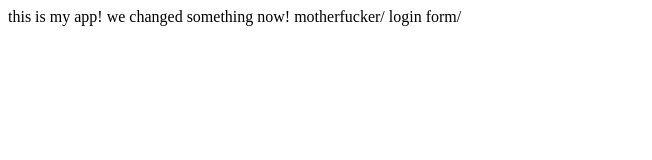
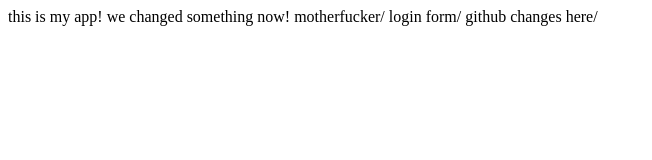
Before and after one commit to sjygliuu/myappsample, a plain HTML site: page index.html in a window 1280 px wide. Shown: the whole page, without its empty margins (0-652 px from the left). Drawn offline with Linux system fonts and the light colour scheme.

Commit message:
index changes

```diff
--- a/index.html
+++ b/index.html
@@ -1,4 +1,5 @@
 <html>
 this is my app! we changed something now! motherfucker/
 login form/
+github changes here/
 </html>
```
